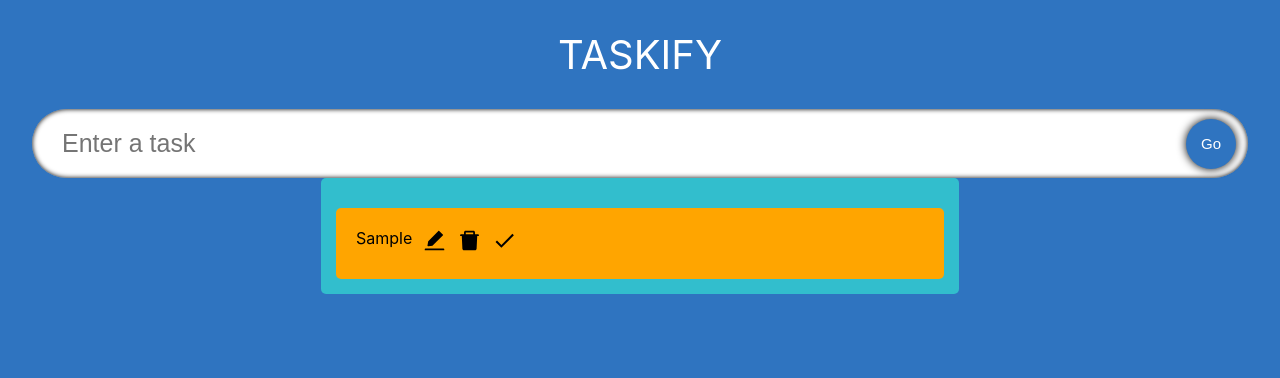
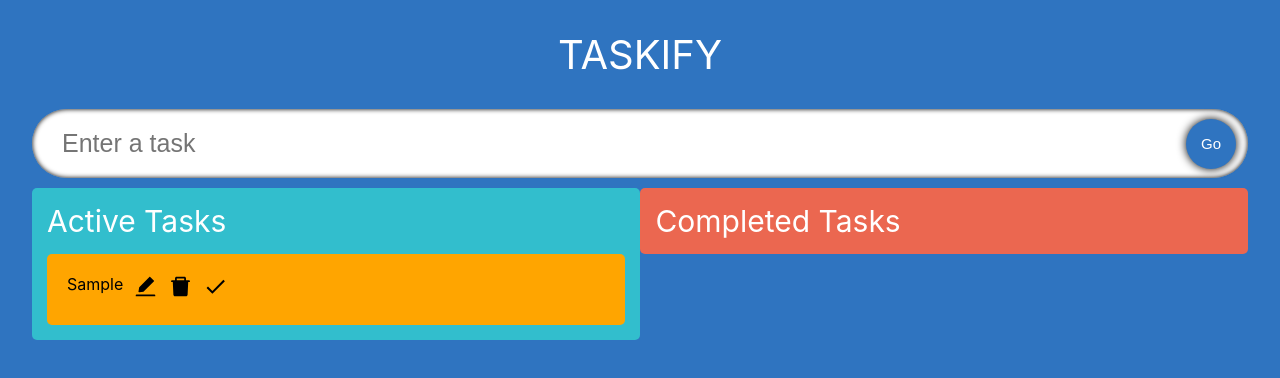
Before and after one commit to bxxmi/todolist-typescript, a React (Create React App) app: page / in a window 1280 px wide. Both pictures are taken after typing "Sample" into the empty fields and a click on the button "Go". Shown: the top 378 px of the page. Built offline with nearby package versions, Linux system fonts and the light colour scheme.

Commit message:
feat: add drag and drop logic

```diff
--- a/src/App.tsx
+++ b/src/App.tsx
@@ -3,12 +3,14 @@ import "./App.css";
 import InputField from "./components/InputField";
 import TodoList from "./components/TodoList";
 import { Todo } from "./model";
+import { DragDropContext, DropResult } from "react-beautiful-dnd";
 
 // React.FC type: functional component를 의미
 const App: React.FC = () => {
   const [todo, setTodo] = useState<string>("");
   // model 디렉토리에서 생성된 interface를 사용할 것이고, 배열로 값이 들어가기 때문에 아래와 같은 구문을 사용
   const [todoList, setTodoList] = useState<Todo[]>([]);
+  const [complete, setComplete] = useState<Todo[]>([]);
 
   const handleAdd = (e: React.FormEvent) => {
     e.preventDefault();
@@ -19,12 +21,52 @@ const App: React.FC = () => {
     }
   };
 
+  const onDragEnd = (result: DropResult) => {
+    const { source, destination } = result;
+
+    if (!destination) return;
+
+    if (
+      destination.droppableId === source.droppableId &&
+      destination.index === source.index
+    )
+      return;
+
+    let add,
+      active = todoList,
+      completed = complete;
+
+    if (source.droppableId === "TodosList") {
+      add = active[source.index];
+      active.splice(source.index, 1);
+    } else {
+      add = completed[source.index];
+      completed.splice(source.index, 1);
+    }
+
+    if (destination.droppableId === "TodosList") {
+      active.splice(destination.index, 0, add);
+    } else {
+      completed.splice(destination.index, 0, add);
+    }
+
+    setComplete(completed);
+    setTodoList(active);
+  };
+
   return (
-    <div className="App">
-      <span className="heading">Taskify</span>
-      <InputField todo={todo} setTodo={setTodo} onHandle={handleAdd} />
-      <TodoList todoList={todoList} setTodoList={setTodoList} />
-    </div>
+    <DragDropContext onDragEnd={onDragEnd}>
+      <div className="App">
+        <span className="heading">Taskify</span>
+        <InputField todo={todo} setTodo={setTodo} onHandle={handleAdd} />
+        <TodoList
+          todoList={todoList}
+          setTodoList={setTodoList}
+          completeList={complete}
+          setCompleteList={setComplete}
+        />
+      </div>
+    </DragDropContext>
   );
 };
 
--- a/src/components/TodoItem.tsx
+++ b/src/components/TodoItem.tsx
@@ -2,14 +2,16 @@ import React, { useState } from "react";
 import { Todo } from "../model";
 import { AiFillEdit, AiFillDelete } from "react-icons/ai";
 import { MdDone } from "react-icons/md";
+import { Draggable } from "react-beautiful-dnd";
 
 type Props = {
+  index: number;
   item: Todo;
   todoList: Todo[];
   setTodoList: React.Dispatch<React.SetStateAction<Todo[]>>;
 };
 
-const TodoItem = ({ item, todoList, setTodoList }: Props) => {
+const TodoItem = ({ index, item, todoList, setTodoList }: Props) => {
   const [edit, setEdit] = useState<boolean>(false);
   const [editTodo, setEditTodo] = useState<string>(item.todo);
 
@@ -37,7 +39,15 @@ const TodoItem = ({ item, todoList, setTodoList }: Props) => {
   };
 
   return (
-    <form className="todos_single" onSubmit={(e) => handleEdit(e, item.id)}>
+    <Draggable draggableId={item.id.toString()} index={index}>
+      {(provided) => (
+        <form
+          className="todos_single"
+          onSubmit={(e) => handleEdit(e, item.id)}
+          {...provided.draggableProps}
+          {...provided.dragHandleProps}
+          ref={provided.innerRef}
+        >
           {edit ? (
             <input
               type="text"
@@ -70,6 +80,8 @@ const TodoItem = ({ item, todoList, setTodoList }: Props) => {
             </span>
           </div>
         </form>
+      )}
+    </Draggable>
   );
 };
 
--- a/src/components/TodoList.tsx
+++ b/src/components/TodoList.tsx
@@ -1,4 +1,5 @@
 import React from "react";
+import { Droppable } from "react-beautiful-dnd";
 import { Todo } from "../model";
 import "./styles.css";
 import TodoItem from "./TodoItem";
@@ -6,19 +7,60 @@ import TodoItem from "./TodoItem";
 interface Props {
   todoList: Todo[];
   setTodoList: React.Dispatch<React.SetStateAction<Todo[]>>;
+  completeList: Todo[];
+  setCompleteList: React.Dispatch<React.SetStateAction<Todo[]>>;
 }
 
-const TodoList: React.FC<Props> = ({ todoList, setTodoList }) => {
+const TodoList: React.FC<Props> = ({
+  todoList,
+  setTodoList,
+  completeList,
+  setCompleteList,
+}) => {
   return (
-    <div className="todos">
-      {todoList.map((todo) => (
+    <div className="container">
+      <Droppable droppableId="TodoList">
+        {(provided) => (
+          <div
+            className="todos"
+            ref={provided.innerRef}
+            {...provided.droppableProps}
+          >
+            <span className="todos_heading">Active Tasks</span>
+            {todoList.map((todo, index) => (
               <TodoItem
+                index={index}
                 item={todo}
+                todoList={todoList}
                 key={todo.id}
-          todoList={todoList}
                 setTodoList={setTodoList}
               />
             ))}
+            {provided.placeholder}
+          </div>
+        )}
+      </Droppable>
+      <Droppable droppableId="TodoRemove">
+        {(provided) => (
+          <div
+            className="todos remove"
+            ref={provided.innerRef}
+            {...provided.droppableProps}
+          >
+            <span className="todos_heading">Completed Tasks</span>
+            {completeList.map((todo, index) => (
+              <TodoItem
+                index={index}
+                item={todo}
+                todoList={completeList}
+                key={todo.id}
+                setTodoList={setCompleteList}
+              />
+            ))}
+            {provided.placeholder}
+          </div>
+        )}
+      </Droppable>
     </div>
   );
 };
```
Lines whose indentation alone changed are shown as unchanged.
